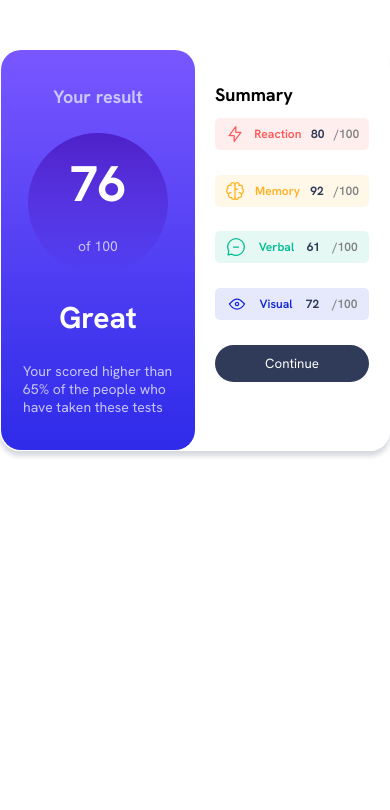
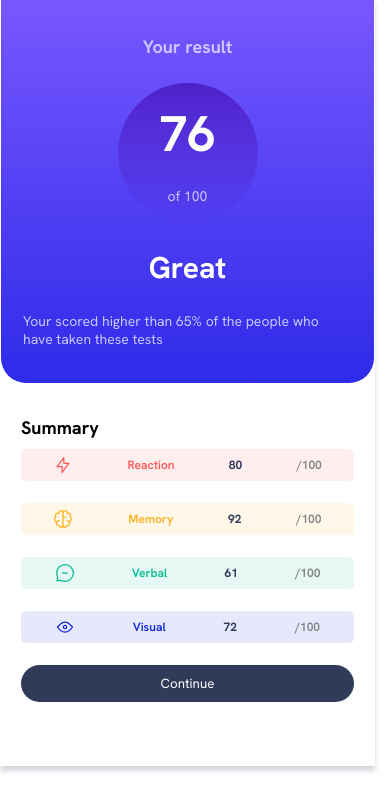
Before and after one commit to HananeEL-2023/Results-summary-component, a plain HTML site: page index.html in a window 390 px wide. Drawn offline with Linux system fonts and the light colour scheme.

Commit message:
Responsive design

```diff
--- a/CSS/results-summary-component.css
+++ b/CSS/results-summary-component.css
@@ -140,3 +140,27 @@
     hsl(241, 81%, 54%)
   );
 }
+@media screen and (max-width: 425px) {
+  .parent-container {
+    display: flex;
+    overflow: visible;
+    height: 765px;
+    width: 375px;
+  }
+  .container {
+    display: flex;
+    flex-direction: column;
+    height: 100%;
+    width: 374px;
+    border-radius: 0px;
+  }
+  .result-container {
+    width: 100%;
+    height: 50%;
+    border-radius: 0px 0px 25px 25px;
+  }
+  .summary-container {
+    width: 100%;
+    height: 50%;
+  }
+}
```
